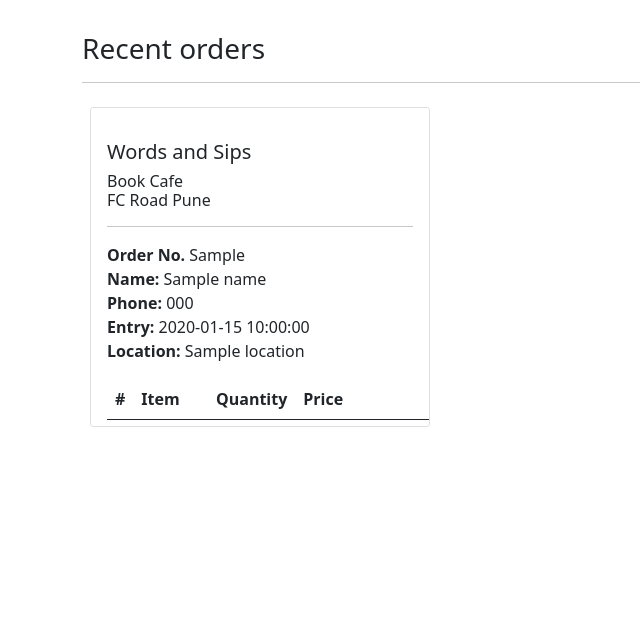
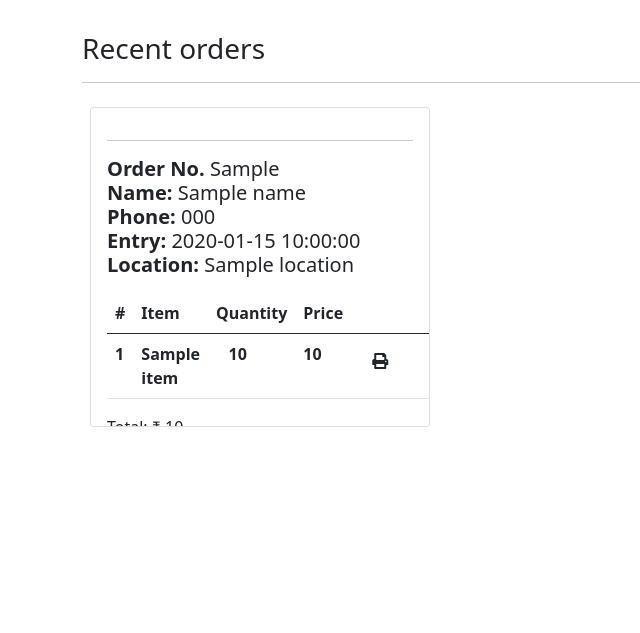
Before and after one commit to skapa-xd/wordsandsips, a Flask app: template templates/dashboard.html in a window 1280 px wide. Shown: the part 56-689 px from the top of the page, without its empty margins (0-640 px from the left). Run offline with Flask 2, Linux system fonts and the light colour scheme; the template is opened without the code that fills it: most values are stand-ins (such as "Sample title", 1, 10 or a date in 2020).

Commit message:
Update dashboard.html

```diff
--- a/templates/dashboard.html
+++ b/templates/dashboard.html
@@ -11,11 +11,6 @@
     <div class="card m-2 overflow-scroll" style="height: 20rem">
       <div class="card-body">
         <h5 class="card-title">
-          <p>
-            <h5> Words and Sips </h5>
-            <h6> Book Cafe <br>
-              FC Road Pune </h6>
-          </p>
           <hr>
           <p>
             <b>Order No. </b>  {{orders[id].order_no}} <br>
```
